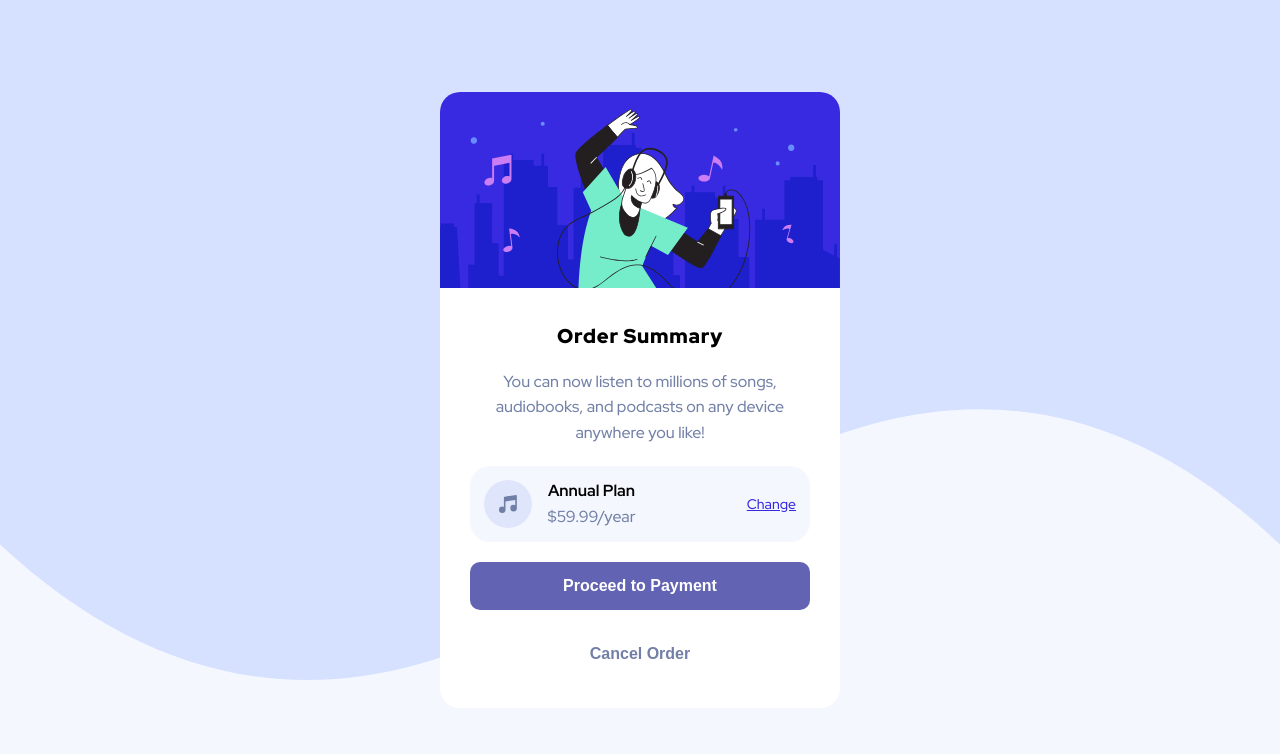
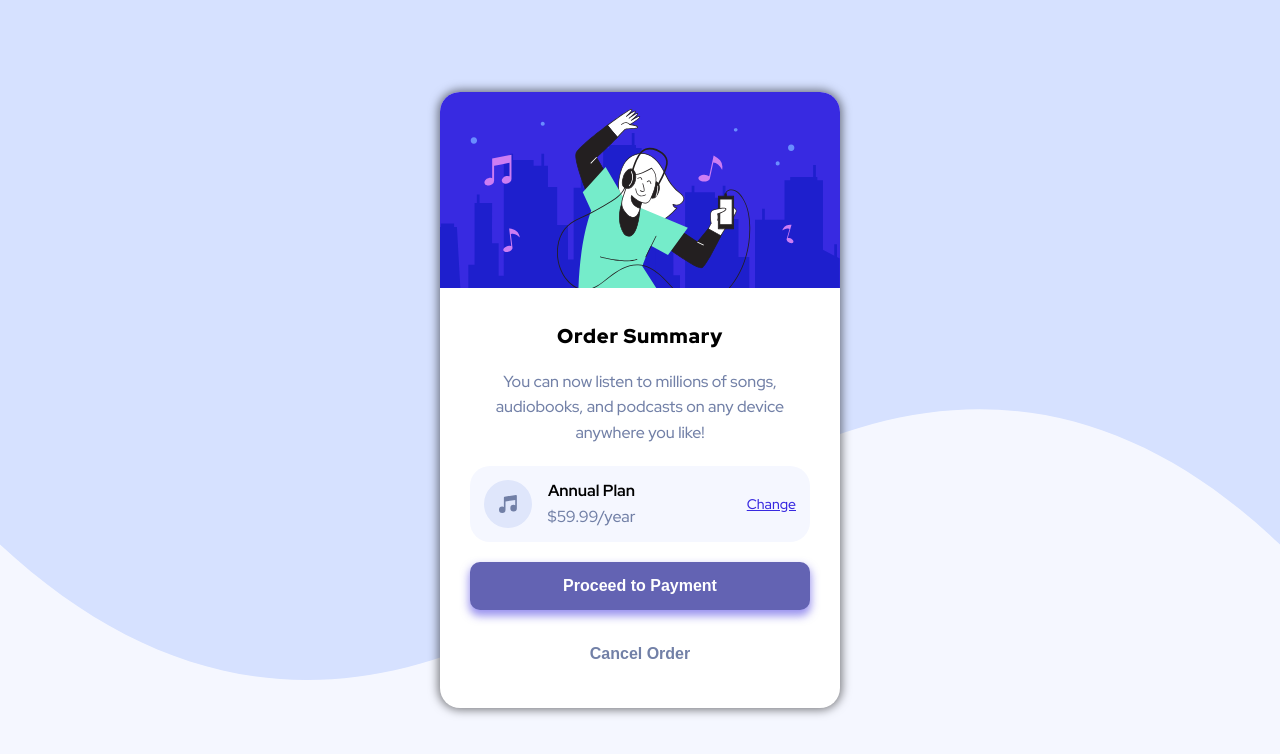
Before and after one commit to k1d12r04/order-summary-component-main, a website: page index.html in a window 1280 px wide. In both pictures the pointer is over the button "Proceed to Payment". Drawn offline with Linux system fonts and the light colour scheme.

Commit message:
Add box shadows

```diff
--- a/css/style.css
+++ b/css/style.css
@@ -53,7 +53,8 @@ button {
   width: calc(min(90%, 40rem));
   margin-inline: auto;
   text-align: center;
-  border-radius: var(--br-primary); }
+  border-radius: var(--br-primary);
+  box-shadow: 0 0 1rem .2rem rgba(0, 0, 0, 0.5); }
   .order-summary__img {
     width: 100%;
     border-top-left-radius: var(--br-primary);
@@ -107,18 +108,21 @@ button {
     cursor: pointer;
     transition: all 0.3s ease-in-out; }
     .order-summary__payBtn:hover {
-      background-color: #6363b3; }
+      background-color: #6363b3;
+      box-shadow: 0 5px .8rem 1px rgba(56, 41, 224, .5); }
   .order-summary__cancelBtn {
     width: 100%;
     padding: 1.5rem;
     border: none;
+    border-radius: 1rem;
     background-color: transparent;
     color: var(--clr-neutral-unsaturated);
     font-weight: var(--fw-bold);
     cursor: pointer;
     transition: all 0.3s ease-in-out; }
     .order-summary__cancelBtn:hover {
-      color: #000; }
+      color: #000;
+      box-shadow: 0 0 1rem .2rem rgba(0, 0, 0, 0.5); }
 
 @media only screen and (max-width: 50em) {
   body {
```
